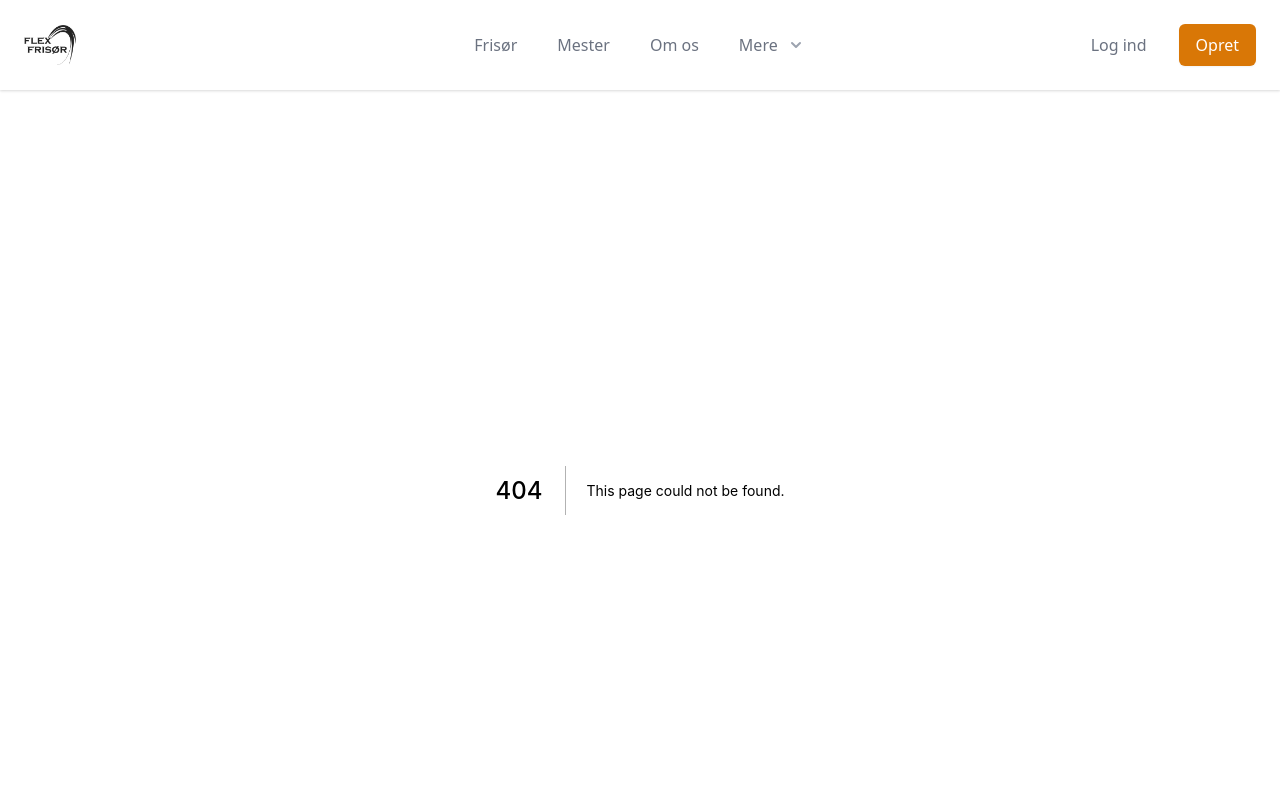
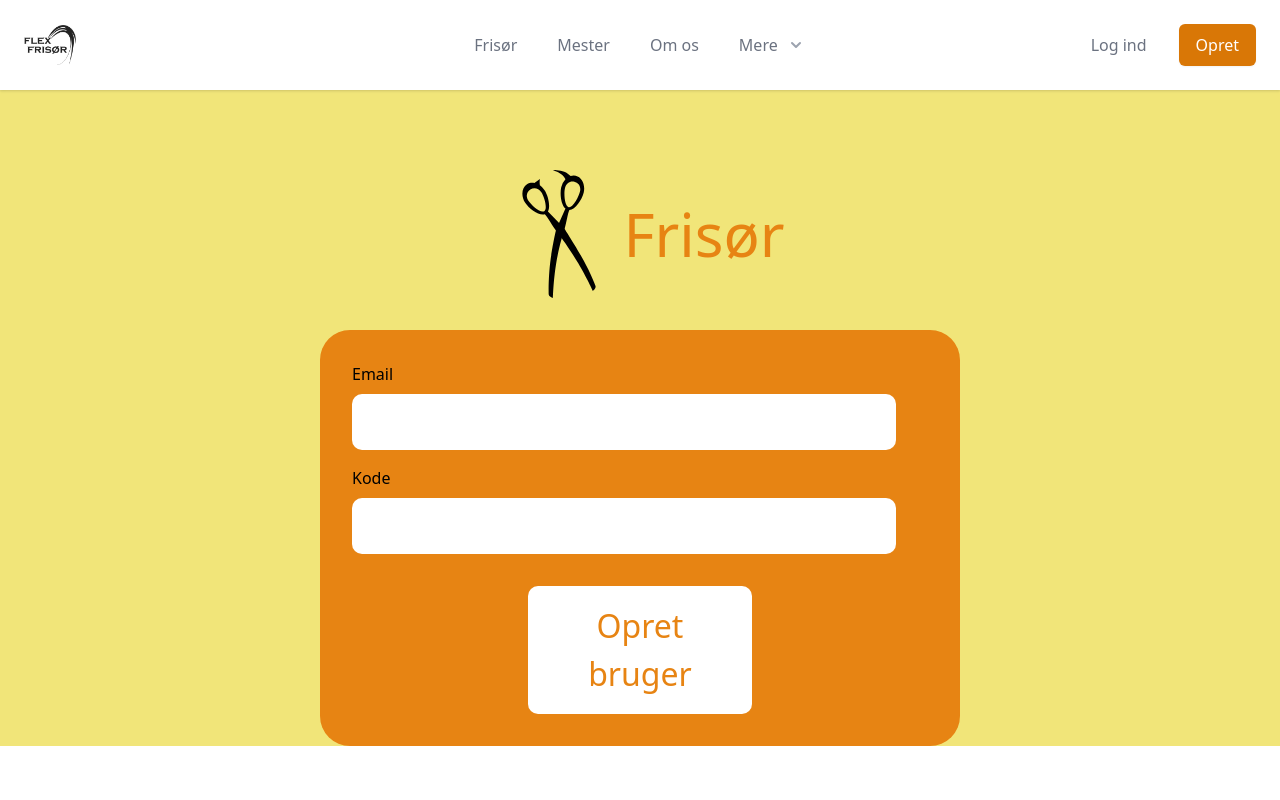
Before and after one commit to Andbec1/flexfrisor, a Next.js app: page /loginhairstylist in a window 1280 px wide. Before the commit this address had no page. Shown: the top 800 px of the page. Built offline with nearby package versions, Linux system fonts and the light colour scheme; what @tailwindcss/typography would draw is missing.

Commit message:
login form creation

```diff
--- /dev/null
+++ b/src/components/forms/registerUser.js
@@ -0,0 +1,68 @@
+import styled from "styled-components"
+
+export default function RegisterForm(props) {
+    const registerUser = event => {
+      event.preventDefault() // don't redirect the page
+      // where we'll add our form logic
+    }
+    const { inputColor } = props
+    return (
+      <form onSubmit={registerUser}>
+        <EmailWrapper inputColor={inputColor}>
+        <label htmlFor="email">Email</label><br></br>
+        <input id="email" type="text" autoComplete="email" required /><br></br>
+        </EmailWrapper>
+        <PasswordWrapper inputColor={inputColor}>
+        <label htmlFor="Password">Kode</label><br></br>
+        <input id="password" type="password" autoComplete="password" required /><br></br>
+        </PasswordWrapper>
+        <ButtonWrapper inputColor={inputColor}>
+        <button id="button" type="submit">Opret bruger</button>
+        </ButtonWrapper>
+      </form>
+    )
+  }
+
+const EmailWrapper = styled.div`
+color: #000;
+margin-bottom: 1rem;
+
+#email {
+  margin-top: .5rem;
+  color: ${props => props.inputColor || "#000"};
+  padding: 1rem;
+  border-radius: 10px;
+  border: none;
+  width: 34rem;
+}
+`
+
+const PasswordWrapper = styled.div`
+color: #000;
+margin-bottom: 2rem;
+
+#password {
+  margin-top: .5rem;
+  color: ${props => props.inputColor || "#000"};
+  padding: 1rem;
+  border-radius: 10px;
+  border: none;
+  width: 34rem;
+}
+`
+
+const ButtonWrapper = styled.div`
+display: grid;
+justify-content: center;
+
+#button {
+background: #fff;
+padding: 1rem;
+text-align: center;
+font-size: 2em;
+width: 14rem;
+border-radius: 10px;
+border: none;
+color: ${props => props.inputColor || "#000"};
+}
+`
--- a/src/pages/login.js
+++ b/src/pages/login.js
@@ -44,13 +44,13 @@ export default function Login() {
         <LoginCard
         iconImage="images/icons/Scissor_v001.svg"
         text="Frisør"
-        link=""
+        link="/loginhairstylist"
         backgroundColor="#E78413"
         />
         <LoginCard
         iconImage="images/icons/Saloon_v001.svg"
         text="Mester"
-        link=""
+        link="/loginsaloon"
         backgroundColor="#E4B603"
         />
       </CardWrapper>
--- /dev/null
+++ b/src/pages/loginhairstylist.js
@@ -0,0 +1,60 @@
+import styled from "styled-components"
+import Head from 'next/head'
+import { H1, BodyMain } from "../components/styles/TextStyles"
+import Link from 'next/link'
+import RegisterForm from "../components/forms/registerUser"
+
+const Wrapper = styled.div`
+ background: #F1E579;
+`
+
+const TitleWrapper = styled.div`
+padding-top: 5rem;
+display: grid;
+grid-template-columns: 8rem auto;
+justify-content: center;
+align-items: center;
+margin-bottom: 2rem;
+
+.scissor {
+    width: 8rem;
+    height: 8rem;
+}
+`
+
+const Title = styled(H1)`
+color: #E78413;
+font-weight: normal;
+`
+
+const LoginWrapper = styled.div`
+background: #E78413;
+width: 40rem;
+border-radius: 30px;
+margin: 0 auto;
+`
+
+const ContentWrapper = styled.div`
+padding: 2rem;
+`
+
+export default function LoginHairstylist() {
+  return (
+    <Wrapper>
+      <Head>
+        <title>Flexfrisør - Login Frisør</title>
+      </Head>
+   <TitleWrapper>
+    <img src="images/icons/Scissor_v001.svg" className="scissor"/>
+    <Title>Frisør</Title>
+   </TitleWrapper>
+   <LoginWrapper>
+<ContentWrapper>
+<RegisterForm
+inputColor="#E78413"
+/>
+</ContentWrapper>
+   </LoginWrapper>
+    </Wrapper>
+  )
+}
--- /dev/null
+++ b/src/pages/loginsaloon.js
@@ -0,0 +1,60 @@
+import styled from "styled-components"
+import Head from 'next/head'
+import { H1, BodyMain } from "../components/styles/TextStyles"
+import Link from 'next/link'
+import RegisterForm from "../components/forms/registerUser"
+
+const Wrapper = styled.div`
+ background: #F1E579;
+`
+
+const TitleWrapper = styled.div`
+padding-top: 5rem;
+display: grid;
+grid-template-columns: 7rem auto;
+justify-content: center;
+align-items: center;
+margin-bottom: 2rem;
+
+.scissor {
+    width: 6rem;
+    height: 6rem;
+}
+`
+
+const Title = styled(H1)`
+color: #E4B603;
+font-weight: normal;
+`
+
+const LoginWrapper = styled.div`
+background: #E4B603;
+width: 40rem;
+border-radius: 30px;
+margin: 0 auto;
+`
+
+const ContentWrapper = styled.div`
+padding: 2rem;
+`
+
+export default function LoginSaloon() {
+  return (
+    <Wrapper>
+      <Head>
+        <title>Flexfrisør - Login Mester</title>
+      </Head>
+   <TitleWrapper>
+    <img src="images/icons/Saloon_v001.svg" className="scissor"/>
+    <Title>Mester</Title>
+   </TitleWrapper>
+   <LoginWrapper>
+<ContentWrapper>
+<RegisterForm
+inputColor="#E4B603"
+/>
+</ContentWrapper>
+   </LoginWrapper>
+    </Wrapper>
+  )
+}
```
